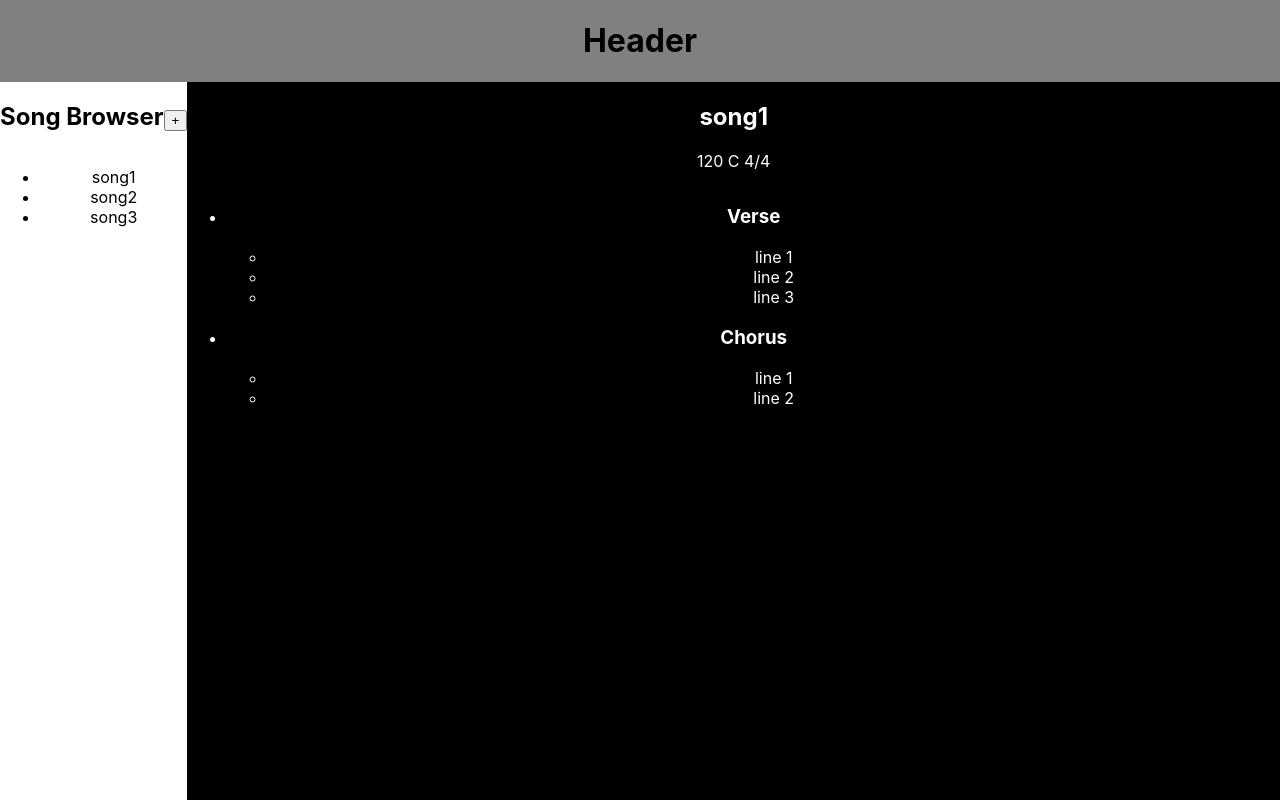
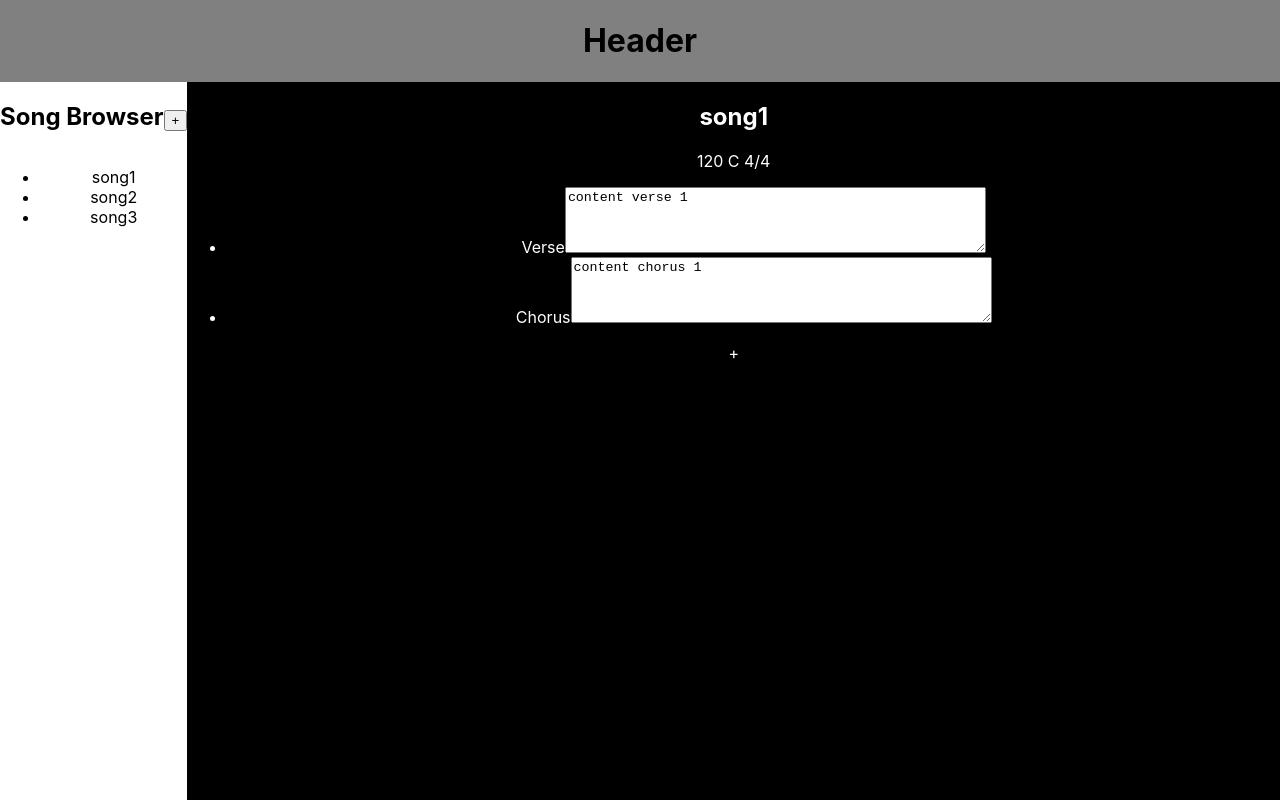
Before and after one commit to bklaing2/Lyric-Writing-App, a React (Create React App) app: page / in a window 1280 px wide. Built offline with nearby package versions, Linux system fonts and the light colour scheme.

Commit message:
Working on basic functionality of editor

```diff
--- a/src/features/main/editor/Editor.js
+++ b/src/features/main/editor/Editor.js
@@ -4,6 +4,8 @@ import {
   editSongTitle,
   editSongMeta,
   addSongSection,
+  editSectionLabel,
+  editSectionContent,
   selectSelectedSong,
 } from '../mainSlice';
 import styles from './Editor.module.css';
@@ -11,27 +13,15 @@ import styles from './Editor.module.css';
 export function Editor() {
   const song = useSelector(selectSelectedSong);
 
-  console.log(song);
+  const [incrementAmount, setIncrementAmount] = useState('2');
 
-  const lines = (lines) => lines.map((line) =>
-    <li>{line}</li>
-  );
-  const sections = song.sections.map((section) =>
-    <li>
-      <h3>{section.label}</h3>
+  const dispatch = useDispatch();
 
-      <ul>{lines(section.lines)}</ul>
-    </li>
-  );
-  const dispatch = useDispatch();
-  // const [incrementAmount, setIncrementAmount] = useState('2');
-
-  // const incrementValue = Number(incrementAmount) || 0;
 
   const editTitle = () => {
     var title = prompt('Title', song.title);
     dispatch(editSongTitle(title));
-  ;}
+  }
 
   const editMeta = () => {
     var tempo = prompt('Tempo', song.meta.tempo);
@@ -53,6 +43,28 @@ export function Editor() {
     dispatch(editSongMeta(newMeta));
   };
 
+
+  const updateSectionContent = (content, i) => {
+    dispatch(editSectionContent( { content: content, i: i } ))
+  }
+
+
+
+  // Other elements
+  const sections = song.sections.map((section, i) =>
+    <li>
+      <label for={`section_${i}`} onClick={() => dispatch(editSectionLabel({ label: prompt('Tempo', section.label), i: i } ))}>{section.label}</label>
+      <textarea id={`section_${i}`}
+        name={section.label}
+        rows="4" cols="50"
+        value={section.content}
+        // onBlur={e => updateSectionContent(e.target.value, i)}
+        onChange={e => updateSectionContent(e.target.value, i)} />
+    </li>
+  );
+
+
+  // Main elements
   return (
     <section className={styles.container}>
       <h2 onClick={editTitle}>
@@ -63,9 +75,11 @@ export function Editor() {
         {song.meta.tempo} {song.meta.keySig} {song.meta.timeSig.top}/{song.meta.timeSig.bottom}
       </div>
 
-      <ul className={styles.sections} onClick={() => dispatch(addSongSection({label: 'test', lines: []}))}>
+      <ul className={styles.sections}>
         {sections}
       </ul>
+
+      <p onClick={() => dispatch(addSongSection())}>+</p>
     </section>
   );
 }
--- a/src/features/main/mainSlice.js
+++ b/src/features/main/mainSlice.js
@@ -9,8 +9,8 @@ const song1 = {
     timeSig: { top: 4, bottom: 4 }
   },
   sections: [
-    { label: 'Verse', lines: ['line 1', 'line 2', 'line 3'] },
-    { label: 'Chorus', lines: ['line 1', 'line 2'] },
+    { label: 'Verse', content: 'content verse 1'},
+    { label: 'Chorus', content: 'content chorus 1'},
   ]
 }
 
@@ -23,7 +23,7 @@ const song2 = {
     timeSig: { top: 4, bottom: 4 }
   },
   sections: [
-    { label: 'Verse', lines: ['line 1', 'line 2', 'line 3'] },
+    { label: 'Verse', content: 'content verse 2'},
   ]
 }
 
@@ -36,10 +36,10 @@ const song3 = {
     timeSig: { top: 6, bottom: 8 }
   },
   sections: [
-    { label: 'Verse 1', lines: ['line 1', 'line 2', 'line 3'] },
-    { label: 'Chorus 1', lines: ['line 1', 'line 2'] },
-    { label: 'Verse 2', lines: ['line 1', 'line 2'] },
-    { label: 'Chorus 2', lines: ['line 1', 'line 2', 'line 3'] },
+    { label: 'Verse 1', content: 'content verse 3'},
+    { label: 'Chorus 1', content: 'content chorus 3'},
+    { label: 'Verse 2', content: 'content verse 3'},
+    { label: 'Chorus 2', content: 'content chorus 3'},
   ]
 }
 
@@ -49,8 +49,7 @@ const initialState = {
 };
 
 
-const getSelectedSong = (songs, selectedSong) => songs.find((song) => {
-  console.log(song.id + ' ' + selectedSong);
+const getSelectedSong = (songs, selectedSong) => songs.find(song => {
   return song.id === selectedSong;
 });
 
@@ -72,12 +71,22 @@ export const mainSlice = createSlice({
       getSelectedSong(state.songs, state.selectedSong).meta = action.payload;
     },
     addSongSection: (state, action) => {
-      getSelectedSong(state.songs, state.selectedSong).sections.push(action.payload);
-    }
+      var section = {
+        label: 'New Section',
+        content: '',
+      }
+      getSelectedSong(state.songs, state.selectedSong).sections.push(section);
+    },
+    editSectionLabel: (state, action) => {
+      getSelectedSong(state.songs, state.selectedSong).sections[action.payload.i].label = action.payload.label;
+    },
+    editSectionContent: (state, action) => {
+      getSelectedSong(state.songs, state.selectedSong).sections[action.payload.i].content = action.payload.content;
+    },
   },
 });
 
-export const { createNewSong, selectSong, editSongTitle, editSongMeta, addSongSection } = mainSlice.actions;
+export const { createNewSong, selectSong, editSongTitle, editSongMeta, addSongSection, editSectionLabel, editSectionContent } = mainSlice.actions;
 
 export const selectSongs = (state) => state.main.songs;
 // export const selectSongNames = (state) => state.main.songs.map((song) => {id, title});
```
Also changed, not shown: 2 other files (tests, documents, lock files or other folders).
